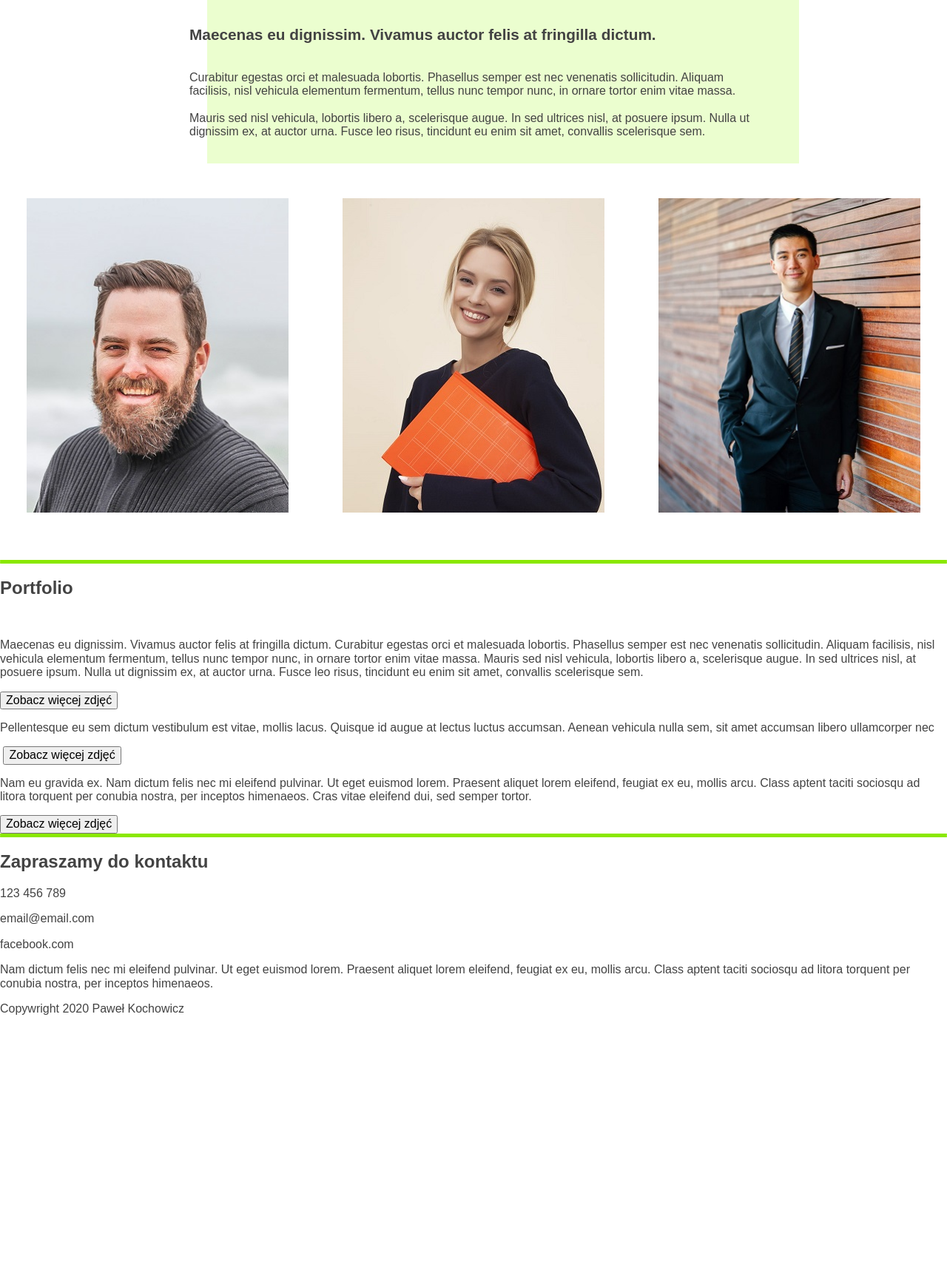
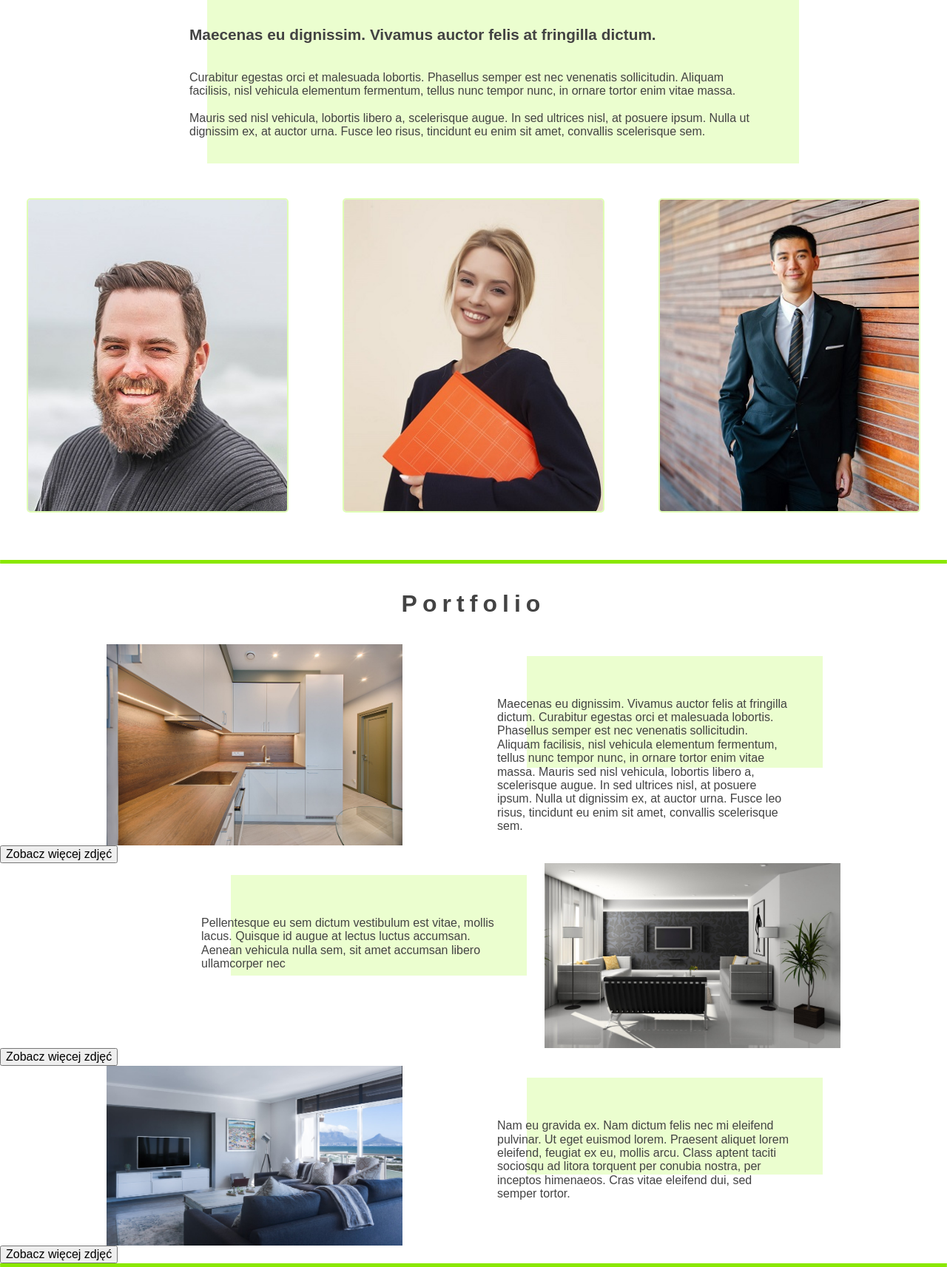
Before and after one commit to pawelkochowicz/secondHouseSite, a website: page src/content/index.html in a window 1280 px wide. Shown: the part 2387-4100 px from the top of the page at 74% size. Before the commit the page ends 3776 px from the top, so only its background shows below. Drawn offline with nearby package versions, Linux system fonts and the light colour scheme; files that its build step writes are made by us from their sources; files whose address does not match are found by name; a web font is replaced by a local one.

Commit message:
feat:start styling portfolio section

```diff
--- a/src/content/index.html
+++ b/src/content/index.html
@@ -135,9 +135,11 @@
         </div>
         <div class="team__back">
           <div class="back__info">
-            <p class="back__description"><span class="back__description--bold"> Tom Jones</span> <br> vestibulum est
-              vitae, mollis lacus. Quisque id augue at lectus luctus accumsan. Aenean vehicula nulla sem, sit amet
-              accumsan libero ullamcorper nec.</p>
+            <p class="back__description"><span class="back__description--bold"> Hannah Montana</span> <br> Proin semper
+              molestie vehicula. Vivamus porttitor enim ut pulvinar vulputate. Vestibulum volutpat eleifend velit sit
+              amet imperdiet. Nunc ac enim et leo mattis elementum. Morbi in aliquam massa. Sed urna odio, rutrum quis
+              metus et, vulputate lacinia urna. Ut tincidunt, nisi ut commodo lobortis, urna ipsum porta leo, quis
+              vulputate lorem augue id nibh.</p>
           </div>
         </div>
       </div>
@@ -147,9 +149,11 @@
         </div>
         <div class="team__back">
           <div class="back__info">
-            <p class="back__description"><span class="back__description--bold"> Tom Jones</span> <br> vestibulum est
-              vitae, mollis lacus. Quisque id augue at lectus luctus accumsan. Aenean vehicula nulla sem, sit amet
-              accumsan libero ullamcorper nec.</p>
+            <p class="back__description"><span class="back__description--bold"> Darius Foroux</span> <br> Nullam dapibus
+              enim lectus, a molestie mi maximus in. Proin semper molestie vehicula. Vivamus porttitor enim ut pulvinar
+              vulputate. Vestibulum volutpat eleifend velit sit amet imperdiet. Nunc ac enim et leo mattis elementum.
+              Morbi in aliquam massa. Sed urna odio, rutrum quis metus et, vulputate lacinia urna. Ut tincidunt, nisi ut
+              commodo lobortis, urna ipsum porta leo, quis vulputate lorem augue id nibh.</p>
           </div>
         </div>
       </div>
@@ -157,38 +161,53 @@
     <div class="lines"><img class="line" src="assets/img/line.svg" alt=""></div>
     <section id="portfolio" class="portfolio">
       <h2 class="portfolio__title">Portfolio</h2>
-      <img class="portfolio__picture" src="" alt="">
+      <div class="portfolio__galery">
+        <img class="portfolio__picture" src="../assets/img/galery1.jpeg" alt="">
+        <div class="portfolio__background">
           <p class="portfolio__decription">
             Maecenas eu dignissim. Vivamus auctor felis at fringilla dictum.
 
             Curabitur egestas orci et malesuada lobortis. Phasellus semper est nec venenatis sollicitudin. Aliquam
             facilisis, nisl vehicula elementum fermentum, tellus nunc tempor nunc, in ornare tortor enim vitae massa.
 
-        Mauris sed nisl vehicula, lobortis libero a, scelerisque augue. In sed ultrices nisl, at posuere ipsum. Nulla ut
+            Mauris sed nisl vehicula, lobortis libero a, scelerisque augue. In sed ultrices nisl, at posuere ipsum.
+            Nulla
+            ut
             dignissim ex, at auctor urna. Fusce leo risus, tincidunt eu enim sit amet, convallis scelerisque sem.
           </p>
+        </div>
+      </div>
       <button class="portfolio__button"> Zobacz więcej zdjęć </button>
+      <div class="portfolio__galery">
+        <div class="portfolio__background">
           <p class="portfolio__decription">
             Pellentesque eu sem dictum
 
-        vestibulum est vitae, mollis lacus. Quisque id augue at lectus luctus accumsan. Aenean vehicula nulla sem, sit
+            vestibulum est vitae, mollis lacus. Quisque id augue at lectus luctus accumsan. Aenean vehicula nulla sem,
+            sit
             amet accumsan libero ullamcorper nec
           </p>
-      <img class="portfolio__picture" src="" alt="">
+        </div>
+        <img class="portfolio__picture" src="../assets/img/galery2.jpeg" alt="">
+      </div>
       <button class="portfolio__button"> Zobacz więcej zdjęć </button>
-      <img class="portfolio__picture" src="" alt="">
+      <div class="portfolio__galery">
+        <img class="portfolio__picture" src="../assets/img/galery3.jpeg" alt="">
+        <div class="portfolio__background">
           <p class="portfolio__decription">
             Nam eu gravida ex.
 
             Nam dictum felis nec mi eleifend pulvinar. Ut eget euismod lorem.
 
-        Praesent aliquet lorem eleifend, feugiat ex eu, mollis arcu. Class aptent taciti sociosqu ad litora torquent per
+            Praesent aliquet lorem eleifend, feugiat ex eu, mollis arcu. Class aptent taciti sociosqu ad litora torquent
+            per
             conubia nostra, per inceptos himenaeos.
 
             Cras vitae eleifend dui, sed semper tortor.
           </p>
+        </div>
+      </div>
       <button class="portfolio__button"> Zobacz więcej zdjęć </button>
-
     </section>
     <div class="lines"><img class="line" src="assets/img/line.svg" alt=""></div>
     <section id="contact" class="contact">
--- a/src/scss/_cards.scss
+++ b/src/scss/_cards.scss
@@ -3,7 +3,6 @@
 }
 .team__cards {
   display: flex;
-  align-self: center;
   justify-self: center;
   margin-bottom: 8vh;
   cursor: pointer;
@@ -18,22 +17,20 @@
   backface-visibility: hidden;
   position: absolute;
   transition: transform 0.6s linear;
+  border-radius: 5px;
+border: 2px solid rgba(148, 246, 0, 0.295);
 }
 .team__front,
 .team__card {
   height: 100%;
+
 }
 .team__front {
   transform: perspective(600px) rotateY(0deg);
 }
 .team__back {
-  background: #f1f1f1;
+  background: rgba(147, 246, 0, 0.19);
   transform: perspective(600px) rotateY(180deg);
-}
-.back__info {
-  color: #2c3e50;
-  text-align: center;
-  width: 100%;
 }
 
 .team__cards:hover > .team__front {
@@ -42,3 +39,16 @@
 .team__cards:hover > .team__back {
   transform: perspective(600px) rotateY(0deg);
 }
+
+
+.back__description {
+  display: flex;
+  flex-direction: column;
+  justify-content: center;
+  padding: 2%;
+  margin-bottom: 8vh;
+  &--bold {
+      font-size: 1.3rem;
+    font-weight: 700;
+  }
+}
--- /dev/null
+++ b/src/scss/_portfolio.scss
@@ -0,0 +1,117 @@
+.portfolio {
+    &__background {
+        margin-top: 7vh;
+        margin-left: 10vw;
+        margin-right: 5vw;
+        position: relative;
+        width: 400px;
+      }
+      &__background:after {
+        content: "";
+        background: rgba(147, 246, 0, 0.19);
+        position: absolute;
+        width: 100%;
+        height: 70%;
+        top: -40px;
+        left: 40px;
+        z-index: -1;
+      }
+      &__description {
+        padding: 2%;
+        &--bold {
+          font-weight: 700;
+          font-size: 1.3rem;
+        }
+      }
+  &__title {
+    font-size: 2rem;
+    letter-spacing: 0.22em;
+    line-height: 56px;
+    text-align: center;
+  }
+  &__galery {
+      display: flex;
+      flex-direction: row;
+      justify-content: center;
+  }
+  &__picture {
+      width: 400px;
+  }
+}
+
+// .about {
+//     &__section {
+//       display: flex;
+//       flex-direction: row;
+//     }
+//     &__background {
+//       margin-top: 7vh;
+//       margin-left: 10vw;
+//       margin-right: 5vw;
+//       position: relative;
+//       width: 400px;
+//     }
+//     &__background:after {
+//       content: "";
+//       background: rgba(147, 246, 0, 0.19);
+//       position: absolute;
+//       width: 100%;
+//       height: 70%;
+//       top: -40px;
+//       left: 40px;
+//       z-index: -1;
+//     }
+//     &__description {
+//       padding: 2%;
+//       &--bold {
+//         font-weight: 700;
+//         font-size: 1.3rem;
+//       }
+//     }
+//     &__picture {
+//       box-shadow: 4px -4px 4px #93f600;
+//       height: auto;
+//       margin-left: 7vw;
+//       width: 40vw;
+//     }
+//     &__title {
+//       font-size: 2rem;
+//       letter-spacing: 0.22em;
+//       line-height: 56px;
+//       text-align: center;
+//     }
+
+//   }
+
+//   . {
+//     display: flex;
+//     flex-direction: row;
+//     margin-bottom: 5vh;
+//     &__background {
+//       position: relative;
+//       margin-left: 10vw;
+//       margin-top: 7vh;
+//       width: 400px;
+//     }
+//     &__background:after {
+//       content: "";
+//       position: absolute;
+//       background: rgba(147, 246, 0, 0.19);
+//       top: -40px;
+//       left: 40px;
+//       width: 100%;
+//       height: 60%;
+//       z-index: -1;
+//     }
+//     &__description {
+//       padding: 2%;
+//       &--bold {
+//         font-weight: 700;
+//         font-size: 1.3rem;
+//       }
+//     }
+//     &__picture {
+//       margin-left: 7vw;
+//       width: 40vw;
+//     }
+//   }
--- a/src/scss/main.scss
+++ b/src/scss/main.scss
@@ -4,6 +4,7 @@
 @import "_team";
 @import "_about";
 @import "_navigation";
+@import "_portfolio";
 @import url("https://fonts.googleapis.com/css?family=Muli:400,700&display=swap&subset=latin-ext");
 html {
   box-sizing: border-box;
```
Also changed, not shown: src/assets/img/galery1.jpeg (added), src/assets/img/galery2.jpeg (added), src/assets/img/galery3.jpeg (added). Lines whose indentation alone changed are shown as unchanged.
